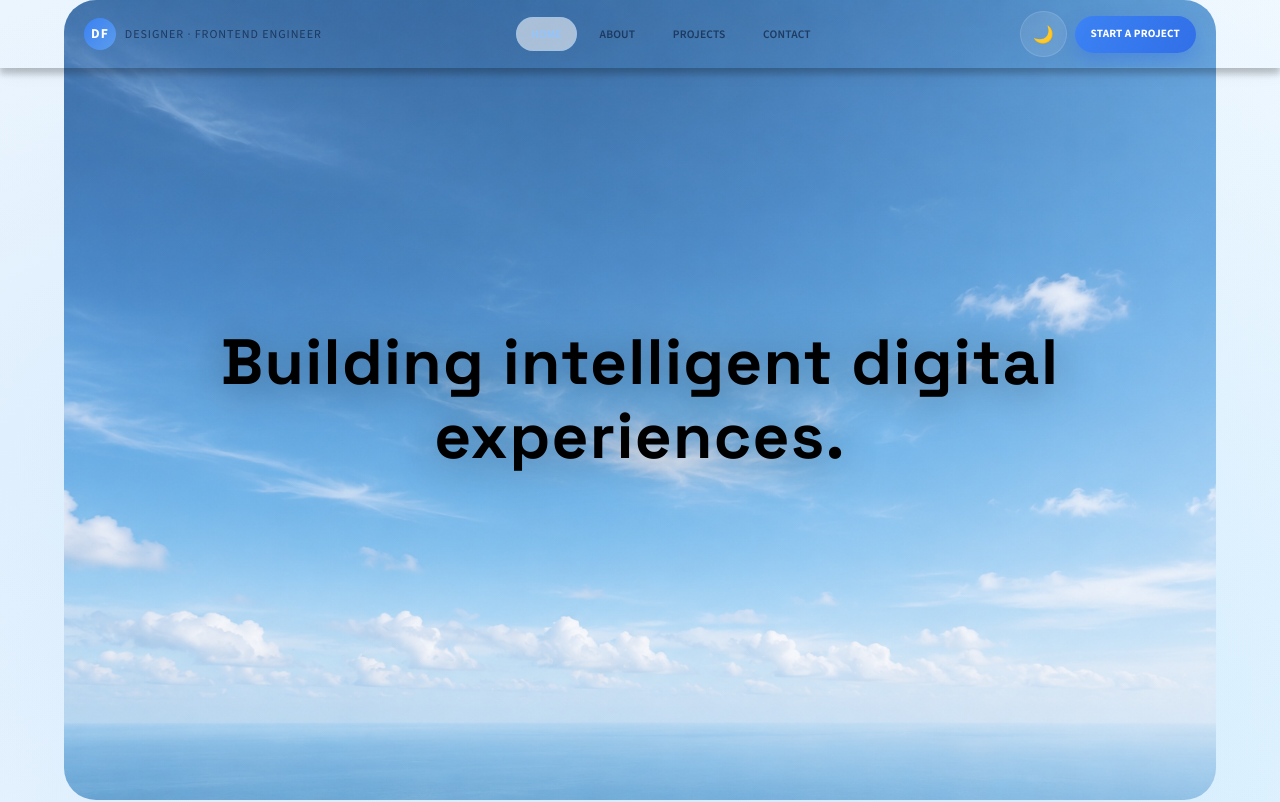
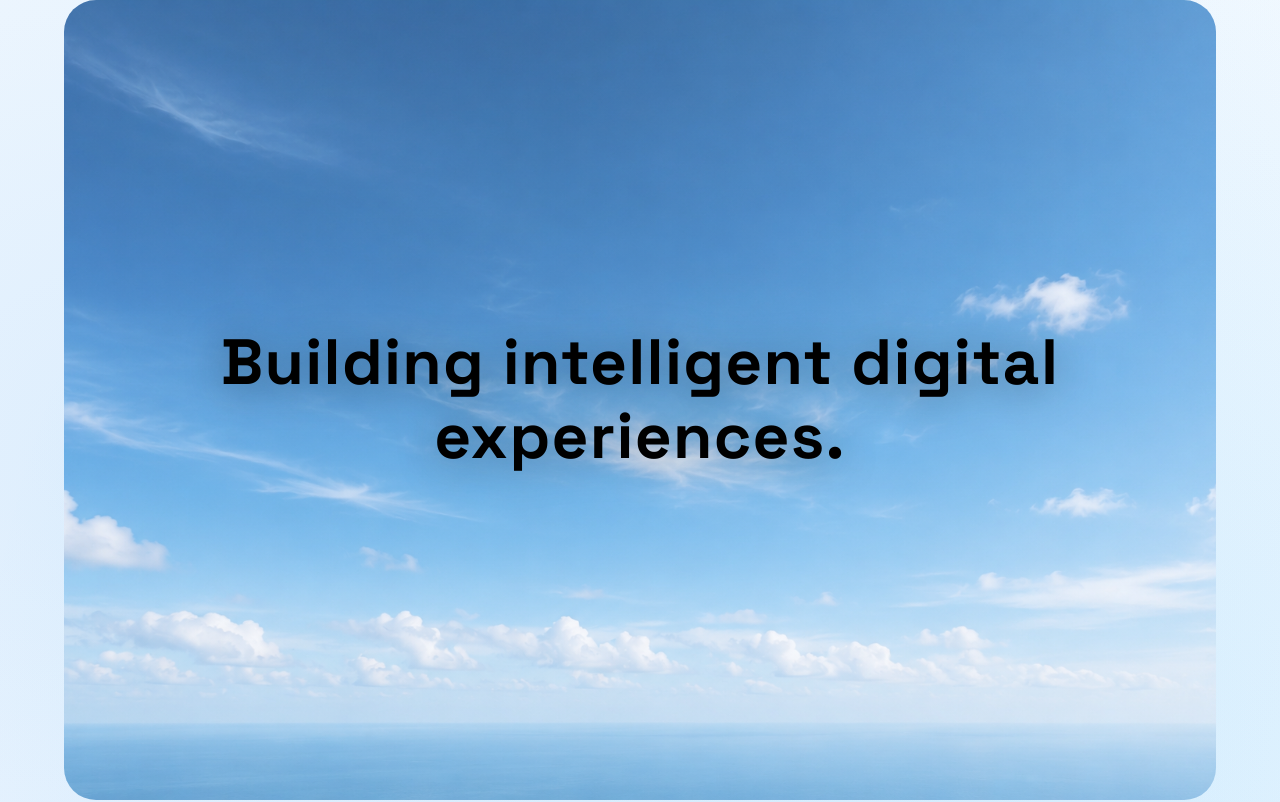
Before and after one commit to mondirdf/Portf, a React (Vite) app: page / in a window 1280 px wide. Shown: the top 802 px of the page. Built offline with nearby package versions, Linux system fonts and the light colour scheme.

Commit message:
Remove top navigation bar from layout

```diff
--- a/src/App.jsx
+++ b/src/App.jsx
@@ -1,7 +1,5 @@
 import { useEffect, useState } from 'react';
 import { motion } from 'framer-motion';
-
-const navLinks = ['Home', 'About', 'Projects', 'Contact'];
 
 const skills = ['React', 'TypeScript', 'Tailwind', 'Node.js', 'Framer Motion', 'UI/UX'];
 
@@ -121,7 +119,6 @@ export function App() {
     <div className="relative min-h-screen overflow-x-hidden text-[var(--color-text-primary)]">
       <BackgroundFx />
       <GlassFilter />
-      <Navbar />
       <main className="relative z-10">
         <Hero />
         <About />
@@ -130,136 +127,6 @@ export function App() {
       </main>
       <Footer />
     </div>
-  );
-}
-
-function Navbar() {
-  const [isScrolled, setIsScrolled] = useState(false);
-  const [isDarkMode, setIsDarkMode] = useState(false);
-  const [isMobileMenuOpen, setIsMobileMenuOpen] = useState(false);
-  const [activeSection, setActiveSection] = useState('home');
-
-  useEffect(() => {
-    const onScroll = () => setIsScrolled(window.scrollY > 8);
-    onScroll();
-    window.addEventListener('scroll', onScroll, { passive: true });
-    return () => window.removeEventListener('scroll', onScroll);
-  }, []);
-
-  useEffect(() => {
-    const currentTheme = document.documentElement.dataset.theme;
-    setIsDarkMode(currentTheme === 'dark');
-  }, []);
-
-  useEffect(() => {
-    const onResize = () => {
-      if (window.innerWidth >= 768) setIsMobileMenuOpen(false);
-    };
-
-    window.addEventListener('resize', onResize);
-    return () => window.removeEventListener('resize', onResize);
-  }, []);
-
-  useEffect(() => {
-    const sectionIds = navLinks.map((item) => item.toLowerCase());
-    const sections = sectionIds
-      .map((id) => document.getElementById(id))
-      .filter(Boolean);
-
-    const observer = new IntersectionObserver(
-      (entries) => {
-        const visible = entries
-          .filter((entry) => entry.isIntersecting)
-          .sort((a, b) => b.intersectionRatio - a.intersectionRatio)[0];
-        if (visible?.target?.id) setActiveSection(visible.target.id);
-      },
-      { threshold: [0.2, 0.45, 0.7], rootMargin: '-20% 0px -35% 0px' },
-    );
-
-    sections.forEach((section) => observer.observe(section));
-    return () => observer.disconnect();
-  }, []);
-
-  const toggleTheme = () => {
-    const nextDarkMode = !isDarkMode;
-    document.documentElement.dataset.theme = nextDarkMode ? 'dark' : 'light';
-    setIsDarkMode(nextDarkMode);
-  };
-
-  return (
-    <GlassNav className={isScrolled ? 'glass-nav--scrolled' : 'glass-nav--top'}>
-      <motion.nav
-        animate={{
-          y: isScrolled ? 10 : 0,
-          scale: isScrolled ? 0.98 : 1,
-        }}
-        transition={{ duration: 0.38, ease: [0.22, 1, 0.36, 1] }}
-        className="mx-auto flex w-[92%] max-w-6xl items-center justify-between px-3 py-2 md:w-[94%] md:px-5 md:py-2.5"
-      >
-        <a href="#home" className="nav-brand">
-          <span className="nav-brand__badge">DF</span>
-          <span className="nav-brand__text">Designer · Frontend Engineer</span>
-        </a>
-
-        <ul className="nav-link-list hidden md:flex">
-          {navLinks.map((item) => (
-            <li key={item}>
-              <a
-                href={`#${item.toLowerCase()}`}
-                className={`nav-link-chip ${activeSection === item.toLowerCase() ? 'nav-link-chip--active' : ''}`}
-              >
-                {item}
-              </a>
-            </li>
-          ))}
-        </ul>
-
-        <div className="flex items-center gap-2">
-          <button
-            type="button"
-            aria-label={isMobileMenuOpen ? 'Close navigation menu' : 'Open navigation menu'}
-            aria-expanded={isMobileMenuOpen}
-            aria-controls="mobile-navigation"
-            className="nav-menu-btn md:hidden"
-            onClick={() => setIsMobileMenuOpen((prev) => !prev)}
-          >
-            <span className="nav-theme-icon" aria-hidden="true">{isMobileMenuOpen ? '✕' : '☰'}</span>
-          </button>
-
-          <button
-            type="button"
-            aria-label={isDarkMode ? 'Switch to light mode' : 'Switch to dark mode'}
-            title={isDarkMode ? 'Light mode' : 'Dark mode'}
-            className="nav-menu-btn"
-            onClick={toggleTheme}
-          >
-            <span className="nav-theme-icon" aria-hidden="true">{isDarkMode ? '☀️' : '🌙'}</span>
-          </button>
-          <a href="#contact" className="nav-cta hidden md:inline-flex">Start a Project</a>
-        </div>
-      </motion.nav>
-
-      <motion.div
-        id="mobile-navigation"
-        initial={false}
-        animate={{ opacity: isMobileMenuOpen ? 1 : 0, y: isMobileMenuOpen ? 0 : -6, height: isMobileMenuOpen ? 'auto' : 0 }}
-        transition={{ duration: 0.24, ease: [0.22, 1, 0.36, 1] }}
-        className="mx-auto w-[92%] overflow-hidden px-3 pb-2 md:hidden"
-      >
-        <div className="rounded-2xl border border-[var(--color-border-hairline)] bg-[var(--surface-glass-mid)] p-2 backdrop-blur-xl">
-          {navLinks.map((item) => (
-            <a
-              key={item}
-              href={`#${item.toLowerCase()}`}
-              className={`block rounded-xl px-4 py-2 text-sm font-medium uppercase tracking-[var(--tracking-button)] transition-colors hover:bg-[var(--surface-glass-low)] hover:text-[#3B82F6] ${activeSection === item.toLowerCase() ? 'bg-[var(--surface-glass-low)] text-[#3B82F6]' : 'text-[var(--color-text-secondary)]'}`}
-              onClick={() => setIsMobileMenuOpen(false)}
-            >
-              {item}
-            </a>
-          ))}
-        </div>
-      </motion.div>
-    </GlassNav>
   );
 }
 
```
